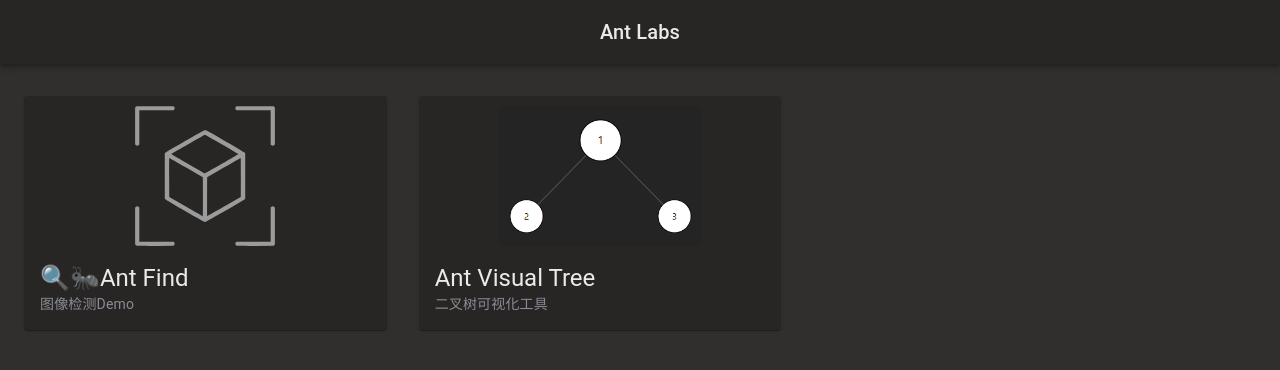
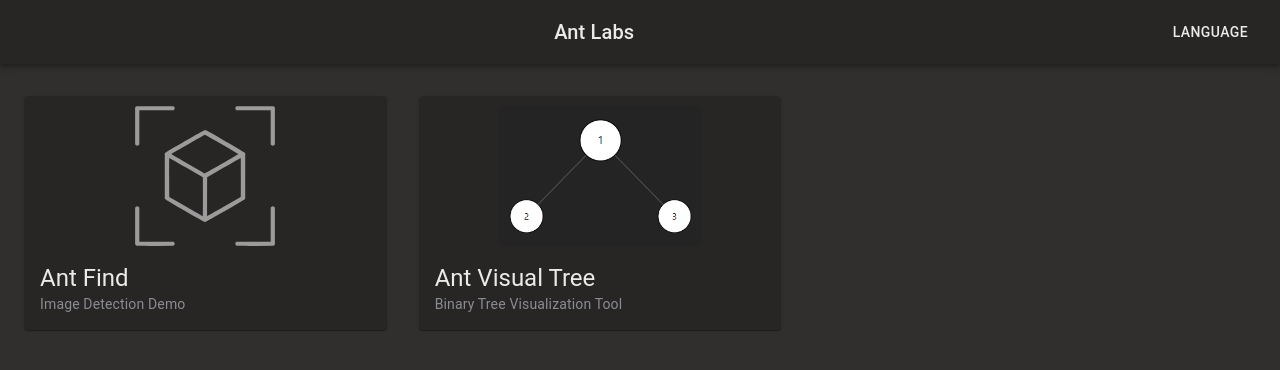
Before and after one commit to Antknt47/ant-labs, a React (Vite) app: page / in a window 1280 px wide. Shown: the top 370 px of the page. Built offline with nearby package versions, Linux system fonts and the light colour scheme.

Commit message:
Add i18n.

```diff
--- a/package.json
+++ b/package.json
@@ -15,8 +15,10 @@
     "@emotion/react": "^11.13.0",
     "@emotion/styled": "^11.13.0",
     "@mui/material": "^5.16.6",
+    "i18next": "^23.15.1",
     "react": "^18.3.1",
-    "react-dom": "^18.3.1"
+    "react-dom": "^18.3.1",
+    "react-i18next": "^15.0.2"
   },
   "devDependencies": {
     "@types/react": "^18.3.3",
--- a/src/App.jsx
+++ b/src/App.jsx
@@ -1,26 +1,45 @@
 import React from 'react';
-import { AppBar, Toolbar, Typography, Container, Grid, Card, CardContent, CardActions, Button, CardActionArea, CardMedia } from '@mui/material';
-import './App.css'
+import { AppBar, Toolbar, Typography, Container, Grid, Button, Menu, MenuItem } from '@mui/material';
+import './App.css';
 import CardItem from './components/CardItem';
 import treeImage from '../src/assets/tree.png';
 import detectSvg from '../src/assets/detect.svg';
+import { useTranslation } from 'react-i18next';
+import i18n from 'i18next';
+import './i18n';
 
 const cardItems = [
   {
-    title: "🔍🐜Ant Find",
-    description: "图像检测Demo",
+    title: "Ant Find",
+    description: "Image Detection Demo",
     image: detectSvg,
     link: "https://labs.antknt47.com/ant-find/",
   },
   {
     title: "Ant Visual Tree",
-    description: "二叉树可视化工具",
+    description: "Binary Tree Visualization Tool",
     image: treeImage,
     link: "https://labs.antknt47.com/ant-visual-tree",
   },
 ];
 
-const HomePage = () => {
+const App = () => {
+  const { t } = useTranslation();
+  const [anchorEl, setAnchorEl] = React.useState(null);
+
+  const handleClick = (event) => {
+    setAnchorEl(event.currentTarget);
+  };
+
+  const handleClose = () => {
+    setAnchorEl(null);
+  };
+
+  const changeLanguage = (lng) => {
+    i18n.changeLanguage(lng);
+    handleClose();
+  };
+
   return (
     <div>
       {/* Nav bar */}
@@ -29,6 +48,27 @@ const HomePage = () => {
           <Typography variant="h6" component="div" sx={{ flexGrow: 1, textAlign: 'center', userSelect: 'none' }}>
             Ant Labs
           </Typography>
+
+          {/* Language Switcher */}
+          <Button
+            aria-controls="simple-menu"
+            aria-haspopup="true"
+            onClick={handleClick}
+            color="inherit"
+          >
+            {t('Language')}
+          </Button>
+          <Menu
+            id="simple-menu"
+            anchorEl={anchorEl}
+            keepMounted
+            open={Boolean(anchorEl)}
+            onClose={handleClose}
+          >
+            <MenuItem onClick={() => changeLanguage('en')}>English</MenuItem>
+            <MenuItem onClick={() => changeLanguage('zh')}>中文</MenuItem>
+            <MenuItem onClick={() => changeLanguage('ja')}>日本語</MenuItem>
+          </Menu>
         </Toolbar>
       </AppBar>
 
@@ -38,8 +78,8 @@ const HomePage = () => {
           {cardItems.map((item, index) => (
             <Grid item xs={12} sm={6} md={4} key={index}>
               <CardItem
-              title={item.title}
-              description={item.description}
+                title={t(item.title)}
+                description={t(item.description)}
                 image={item.image}
                 link={item.link}
               />
@@ -51,4 +91,4 @@ const HomePage = () => {
   );
 };
 
-export default HomePage;
+export default App;
--- /dev/null
+++ b/src/i18n.js
@@ -0,0 +1,41 @@
+import i18n from 'i18next';
+import { initReactI18next } from 'react-i18next';
+
+const resources = {
+  en: {
+    translation: {
+      "Ant Find": "Ant Find",
+      "Image Detection Demo": "Image Detection Demo",
+      "Ant Visual Tree": "Ant Visual Tree",
+      "Binary Tree Visualization Tool": "Binary Tree Visualization Tool"
+    }
+  },
+  zh: {
+    translation: {
+      "Ant Find": "🔍🐜蚂蚁发现",
+      "Image Detection Demo": "图像检测Demo",
+      "Ant Visual Tree": "蚂蚁可视化树",
+      "Binary Tree Visualization Tool": "二叉树可视化工具"
+    }
+  },
+  ja: {
+    translation: {
+      "Ant Find": "🔍🐜アントファインド",
+      "Image Detection Demo": "画像検出デモ",
+      "Ant Visual Tree": "アント可視化ツリー",
+      "Binary Tree Visualization Tool": "バイナリツリー可視化ツール"
+    }
+  }
+};
+
+i18n
+  .use(initReactI18next)
+  .init({
+    resources,
+    lng: 'en',
+    interpolation: {
+      escapeValue: false
+    }
+  });
+
+export default i18n;
```
Also changed, not shown: 1 other file (tests, documents, lock files or other folders). Lines whose indentation alone changed are shown as unchanged.
